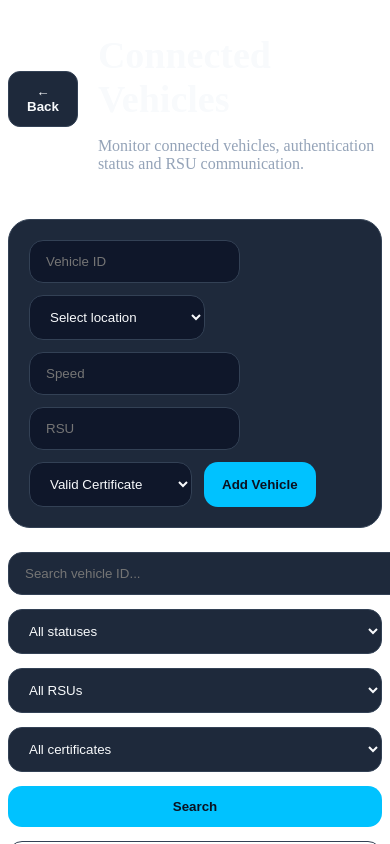
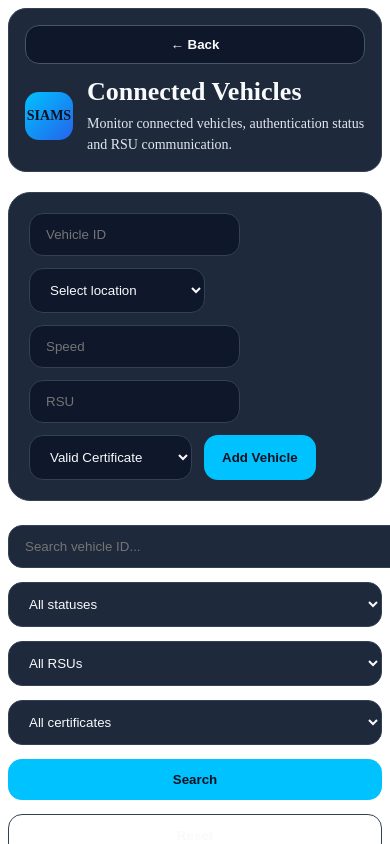
Before and after one commit to denoa24/SIAMS, a React (Vite) app in the folder siams-frontend/: page /vehicles in a window 390 px wide. Shown: the top 844 px of the page. Built offline with nearby package versions, Linux system fonts and the light colour scheme; no server answers.

Commit message:
refined sidebar + pageheader

```diff
--- a/siams-frontend/src/components/PageHeader.css
+++ b/siams-frontend/src/components/PageHeader.css
@@ -1,33 +1,113 @@
 .page-header {
-  margin-bottom: 30px;
+  width: 100%;
+  margin-bottom: 28px;
 }
 
-.page-header-left {
+.page-header-main {
   display: flex;
   align-items: center;
-  gap: 20px;
+  gap: 18px;
+  background: #1e293b;
+  border: 1px solid #334155;
+  border-radius: 24px;
+  padding: 20px 22px;
 }
 
 .back-button {
-  background: #1e293b;
+  background: #0f172a;
   color: #f8fafc;
-  border: 1px solid #334155;
-  border-radius: 12px;
-  padding: 12px 18px;
+  border: 1px solid #475569;
+  border-radius: 14px;
+  padding: 11px 16px;
   cursor: pointer;
-  transition: 0.2s;
-  font-weight: 600;
+  font-weight: 700;
+  white-space: nowrap;
+  transition: 0.2s ease;
 }
 
 .back-button:hover {
   background: #334155;
+  border-color: #64748b;
 }
 
-.page-header h1 {
-  font-size: 38px;
-  margin-bottom: 6px;
+.page-header-logo {
+  width: 58px;
+  height: 58px;
+  min-width: 58px;
+  border-radius: 18px;
+  background: linear-gradient(135deg, #00c2ff, #2563eb);
+  display: flex;
+  align-items: center;
+  justify-content: center;
+  color: #0b1120;
+  font-weight: 900;
+  font-size: 14px;
+  overflow: hidden;
 }
 
-.page-header p {
-  color: #94a3b8;
+.page-header-logo img {
+  width: 70%;
+  height: 70%;
+  object-fit: contain;
 }
+
+.page-header-text {
+  min-width: 0;
+}
+
+.page-header-text h1 {
+  font-size: clamp(26px, 4vw, 42px);
+  line-height: 1.1;
+  margin: 0 0 6px;
+  color: #f8fafc;
+}
+
+.page-header-text p {
+  margin: 0;
+  color: #cbd5e1;
+  font-size: 15px;
+  line-height: 1.5;
+  max-width: 900px;
+}
+
+/* Mobile */
+@media (max-width: 700px) {
+  .page-header {
+    margin-bottom: 20px;
+  }
+
+  .page-header-main {
+    flex-wrap: wrap;
+    gap: 14px;
+    padding: 16px;
+    border-radius: 18px;
+  }
+
+  .back-button {
+    order: 1;
+    width: 100%;
+    text-align: center;
+  }
+
+  .page-header-logo {
+    order: 2;
+    width: 48px;
+    height: 48px;
+    min-width: 48px;
+    border-radius: 14px;
+  }
+
+  .page-header-text {
+    order: 3;
+    flex: 1;
+  }
+
+  .page-header-text h1 {
+    font-size: 26px;
+  }
+
+  .page-header-text p {
+    font-size: 14px;
+    color: #e2e8f0;
+  }
+}
--- a/siams-frontend/src/components/PageHeader.tsx
+++ b/siams-frontend/src/components/PageHeader.tsx
@@ -4,29 +4,38 @@ import './PageHeader.css';
 type PageHeaderProps = {
   title: string;
   description?: string;
+  icon?: string;
+  logoText?: string;
 };
 
 export function PageHeader({
   title,
   description,
+  icon,
+  logoText = 'SIAMS',
 }: PageHeaderProps) {
   const navigate = useNavigate();
 
   return (
-    <div className="page-header">
-      <div className="page-header-left">
-        <button
-          className="back-button"
-          onClick={() => navigate('/')}
-        >
+    <header className="page-header">
+      <div className="page-header-main">
+        <button className="back-button" onClick={() => navigate(-1)}>
           ← Back
         </button>
 
-        <div>
+        <div className="page-header-logo">
+          {icon ? (
+            <img src={icon} alt={`${title} icon`} />
+          ) : (
+            <span>{logoText}</span>
+          )}
+        </div>
+
+        <div className="page-header-text">
           <h1>{title}</h1>
           {description && <p>{description}</p>}
         </div>
       </div>
-    </div>
+    </header>
   );
 }
--- a/siams-frontend/src/components/Sidebar.css
+++ b/siams-frontend/src/components/Sidebar.css
@@ -1,70 +1,220 @@
 .sidebar {
-  width: 260px;
-  background: #111827;
+  width: 280px;
+  min-width: 280px;
+  min-height: 100vh;
+  background:
+    linear-gradient(180deg, rgba(15, 23, 42, 0.98), rgba(2, 6, 23, 0.98)),
+    radial-gradient(circle at top, rgba(0, 194, 255, 0.18), transparent 35%);
   border-right: 1px solid #334155;
   padding: 24px;
   display: flex;
   flex-direction: column;
+  color: #f8fafc;
+  position: sticky;
+  top: 0;
 }
 
-.logo-title {
-  font-size: 32px;
-  font-weight: bold;
-  color: #00c2ff;
+.sidebar-logo-section {
+  display: flex;
+  align-items: center;
+  gap: 14px;
+  margin-bottom: 34px;
 }
 
-.logo-subtitle {
-  color: #94a3b8;
-  margin-top: 6px;
-  font-size: 14px;
+.sidebar-logo-box {
+  width: 54px;
+  height: 54px;
+  min-width: 54px;
+  border-radius: 18px;
+  background: linear-gradient(135deg, #00c2ff, #2563eb);
+  color: #020617;
+  display: flex;
+  align-items: center;
+  justify-content: center;
+  font-size: 28px;
+  font-weight: 900;
+  box-shadow: 0 0 24px rgba(0, 194, 255, 0.35);
+}
+
+.sidebar-title {
+  margin: 0;
+  font-size: 30px;
+  line-height: 1;
+  letter-spacing: 1px;
+  color: #f8fafc;
+}
+
+.sidebar-subtitle {
+  margin: 6px 0 0;
+  font-size: 13px;
+  color: #cbd5e1;
 }
 
 .sidebar-nav {
   display: flex;
   flex-direction: column;
-  gap: 12px;
-  margin-top: 40px;
+  gap: 10px;
 }
 
-.nav-button {
-  background: transparent;
-  border: none;
-  color: white;
-  padding: 14px;
-  border-radius: 14px;
-  text-align: left;
-  cursor: pointer;
-  transition: 0.3s;
+.sidebar-link {
+  display: flex;
+  align-items: center;
+  gap: 12px;
+  padding: 14px 15px;
+  border-radius: 16px;
+  color: #e2e8f0;
   text-decoration: none;
+  font-weight: 650;
+  border: 1px solid transparent;
+  transition: 0.2s ease;
 }
 
-.nav-button:hover {
-  background: #1e293b;
+.sidebar-link:hover {
+  background: rgba(30, 41, 59, 0.9);
+  border-color: #334155;
+  color: #ffffff;
+  transform: translateX(3px);
 }
 
-.nav-button.active {
-  background: rgba(0, 194, 255, 0.15);
-  color: #67e8f9;
+.sidebar-link.active {
+  background: linear-gradient(135deg, rgba(0, 194, 255, 0.2), rgba(37, 99, 235, 0.18));
+  border-color: rgba(0, 194, 255, 0.45);
+  color: #ffffff;
+  box-shadow: inset 4px 0 0 #00c2ff;
 }
 
-.system-status {
+.sidebar-icon {
+  width: 28px;
+  height: 28px;
+  min-width: 28px;
+  border-radius: 10px;
+  background: #1e293b;
+  display: flex;
+  align-items: center;
+  justify-content: center;
+  font-size: 16px;
+}
+
+.sidebar-link.active .sidebar-icon {
+  background: rgba(0, 194, 255, 0.22);
+}
+
+.sidebar-label {
+  white-space: nowrap;
+}
+
+.sidebar-status-card {
   margin-top: auto;
-  background: #1e293b;
+  background: rgba(30, 41, 59, 0.75);
   border: 1px solid #334155;
-  border-radius: 18px;
+  border-radius: 20px;
   padding: 18px;
 }
 
-.status-row {
+.status-card-top {
   display: flex;
   align-items: center;
   gap: 10px;
-  margin-top: 10px;
+  color: #f8fafc;
 }
 
-.status-dot {
-  width: 10px;
-  height: 10px;
+.status-pulse {
+  width: 12px;
+  height: 12px;
   border-radius: 50%;
   background: #22c55e;
+  box-shadow: 0 0 0 6px rgba(34, 197, 94, 0.14);
 }
+
+.sidebar-status-card p {
+  margin: 10px 0 0;
+  color: #cbd5e1;
+  font-size: 14px;
+}
+
+/* Tablet */
+@media (max-width: 1100px) {
+  .sidebar {
+    width: 92px;
+    min-width: 92px;
+    padding: 18px 14px;
+  }
+
+  .sidebar-logo-section {
+    justify-content: center;
+  }
+
+  .sidebar-logo-section div:last-child,
+  .sidebar-label,
+  .sidebar-status-card {
+    display: none;
+  }
+
+  .sidebar-link {
+    justify-content: center;
+    padding: 14px;
+  }
+
+  .sidebar-icon {
+    width: 34px;
+    height: 34px;
+  }
+}
+
+/* Mobile */
+@media (max-width: 700px) {
+  .sidebar {
+    position: fixed;
+    left: 0;
+    right: 0;
+    bottom: 0;
+    top: auto;
+    width: 100%;
+    min-width: 0;
+    min-height: auto;
+    height: 76px;
+    z-index: 999;
+    padding: 10px 12px;
+    border-right: none;
+    border-top: 1px solid #334155;
+    flex-direction: row;
+    align-items: center;
+    overflow-x: auto;
+  }
+
+  .sidebar-logo-section,
+  .sidebar-status-card {
+    display: none;
+  }
+
+  .sidebar-nav {
+    flex-direction: row;
+    gap: 8px;
+    width: max-content;
+  }
+
+  .sidebar-link {
+    min-width: 72px;
+    flex-direction: column;
+    gap: 4px;
+    padding: 8px 10px;
+    border-radius: 14px;
+    font-size: 11px;
+  }
+
+  .sidebar-label {
+    display: block;
+    white-space: nowrap;
+    font-size: 10px;
+  }
+
+  .sidebar-icon {
+    width: 28px;
+    height: 28px;
+    font-size: 14px;
+  }
+
+  .sidebar-link:hover {
+    transform: none;
+  }
+}
--- a/siams-frontend/src/components/Sidebar.tsx
+++ b/siams-frontend/src/components/Sidebar.tsx
@@ -1,57 +1,52 @@
 import { NavLink } from 'react-router-dom';
 import './Sidebar.css';
+
+const navItems = [
+  { path: '/', label: 'Dashboard', icon: '📊' },
+  { path: '/vehicles', label: 'Vehicles', icon: '🚗' },
+  { path: '/access-requests', label: 'Access Requests', icon: '🔐' },
+  { path: '/security-alerts', label: 'Security Alerts', icon: '🛡️' },
+  { path: '/analytics', label: 'Analytics', icon: '📈' },
+  { path: '/architecture', label: 'Architecture', icon: '🧩' },
+  { path: '/live-map', label: 'Live Map', icon: '🗺️' },
+  { path: '/rsu-monitoring', label: 'RSU Monitoring', icon: '📡' },
+];
 
 export function Sidebar() {
   return (
     <aside className="sidebar">
-      <div>
-        <h1 className="logo-title">SIAMS</h1>
-        <p className="logo-subtitle">
-          Secure Intelligent Access Management System
-        </p>
+      <div className="sidebar-logo-section">
+        <div className="sidebar-logo-box">S</div>
+
+        <div>
+          <h1 className="sidebar-title">SIAMS</h1>
+          <p className="sidebar-subtitle">V2I Security Platform</p>
+        </div>
       </div>
 
       <nav className="sidebar-nav">
-        <NavLink to="/" className="nav-button">
-          Dashboard
-        </NavLink>
-
-        <NavLink to="/vehicles" className="nav-button">
-          Vehicles
-        </NavLink>
-
-        <NavLink to="/access-requests" className="nav-button">
-          Access Requests
-        </NavLink>
-
-        <NavLink to="/security-alerts" className="nav-button">
-          Security Alerts
-        </NavLink>
-
-        <NavLink to="/analytics" className="nav-button">
-          Analytics
-        </NavLink>
-
-        <NavLink to="/architecture" className="nav-button">
-          Architecture
-        </NavLink>
-
-        <NavLink to="/live-map" className="nav-button">
-          Live Map
-        </NavLink>
-
-        <NavLink to="/rsu-monitoring" className="nav-button">
-          RSU Monitoring
-        </NavLink>
+        {navItems.map((item) => (
+          <NavLink
+            key={item.path}
+            to={item.path}
+            end={item.path === '/'}
+            className={({ isActive }) =>
+              isActive ? 'sidebar-link active' : 'sidebar-link'
+            }
+          >
+            <span className="sidebar-icon">{item.icon}</span>
+            <span className="sidebar-label">{item.label}</span>
+          </NavLink>
+        ))}
       </nav>
 
-      <div className="system-status">
-        <p className="stat-title">System Status</p>
+      <div className="sidebar-status-card">
+        <div className="status-card-top">
+          <span className="status-pulse"></span>
+          <strong>System Online</strong>
+        </div>
 
-        <div className="status-row">
-          <div className="status-dot"></div>
-          <span>Operational</span>
-        </div>
+        <p>V2I monitoring active</p>
       </div>
     </aside>
   );
```
